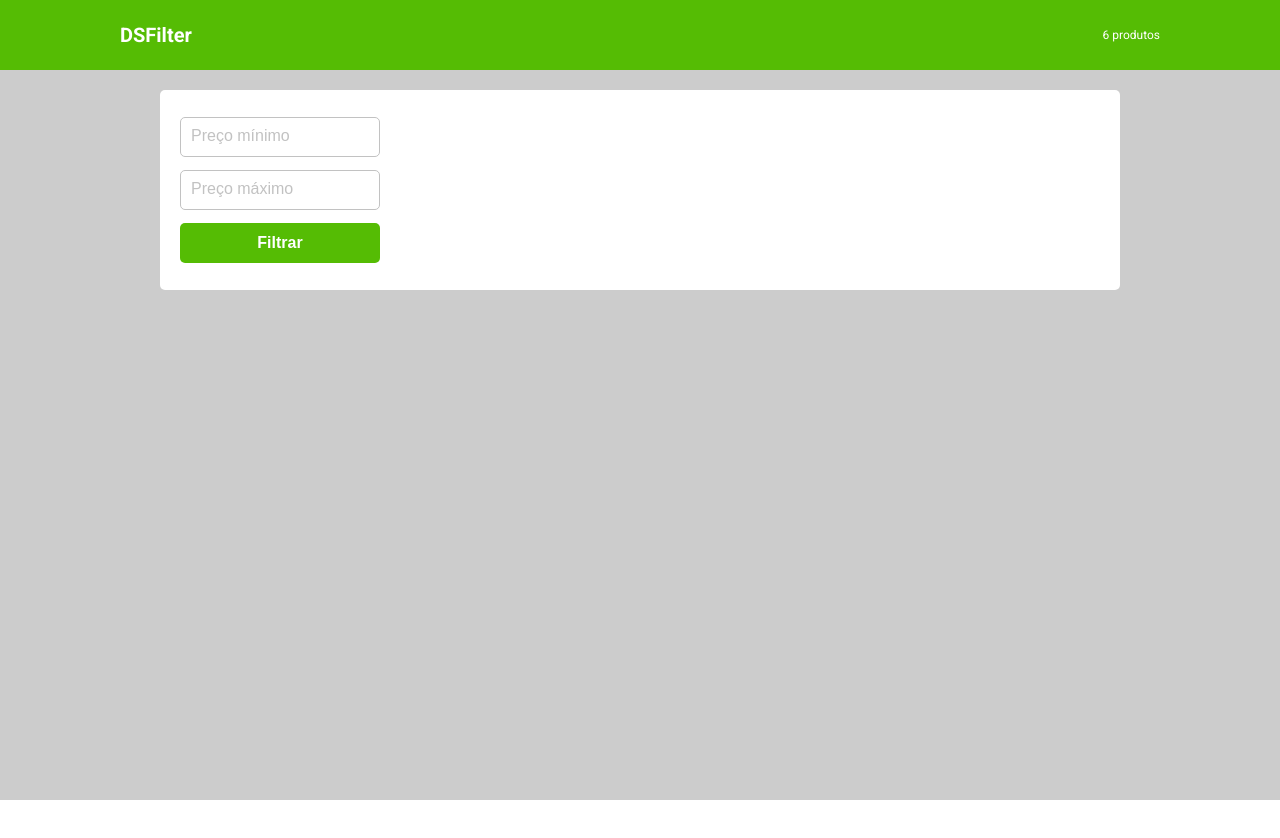
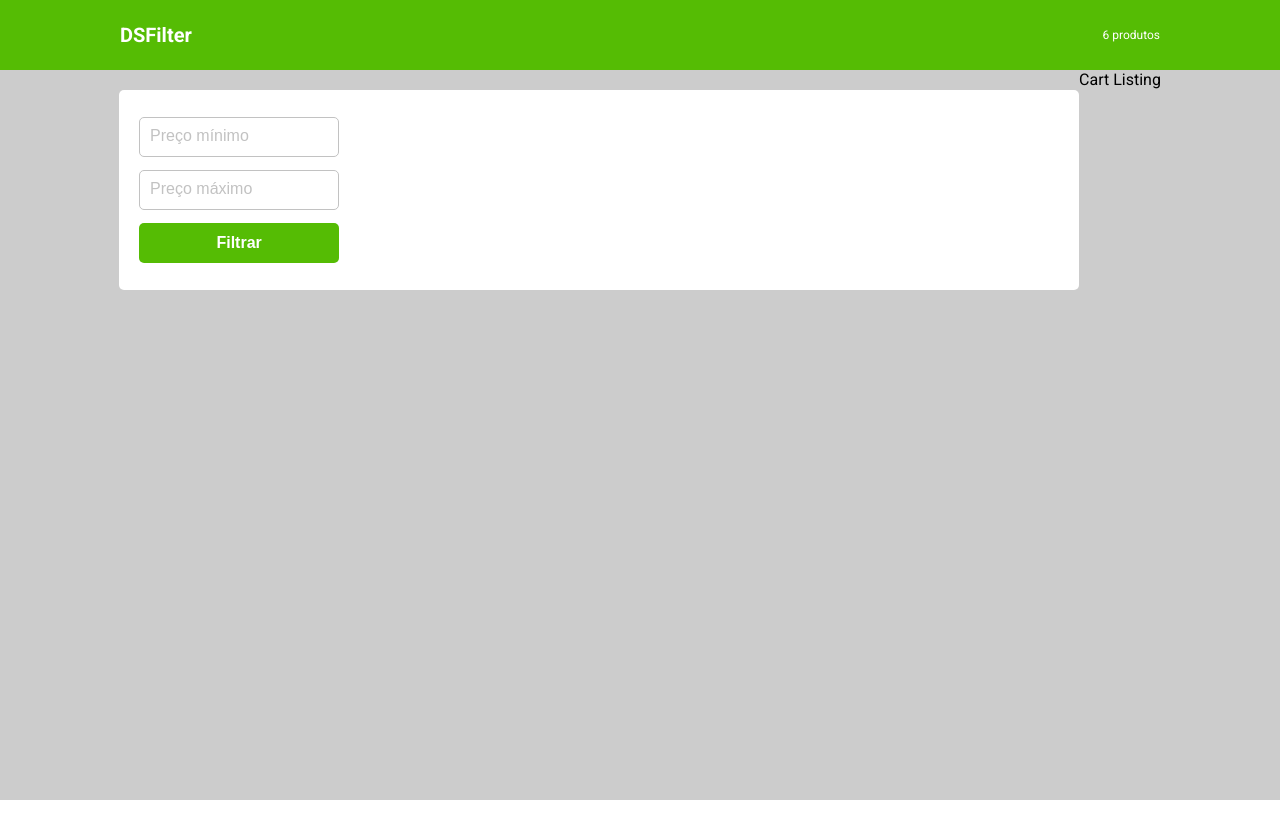
Before and after one commit to Achette/DSFilter, a React (Create React App) app: page / in a window 1280 px wide. Shown: the top 838 px of the page. Built offline with nearby package versions, Linux system fonts and the light colour scheme.

Commit message:
Atualiza importações

```diff
--- a/src/App.tsx
+++ b/src/App.tsx
@@ -1,6 +1,6 @@
 import './App.css';
-import { Header } from './components/Header';
-import { ListingBody } from './components/ListingBody';
+import { Header, ListingBody } from './components';
+
 
 function App() {
   return (
--- /dev/null
+++ b/src/components/CartListing/index.tsx
@@ -0,0 +1,10 @@
+
+
+export const CartListing = () => {
+
+    return (
+        <div>
+            Cart Listing
+        </div>
+    )
+}
--- a/src/components/ListingBody/index.tsx
+++ b/src/components/ListingBody/index.tsx
@@ -1,4 +1,5 @@
-import { CartFilter } from "../CartFilter"
+import { CartFilter } from '../CartFilter'
+import { CartListing } from '../CartListing'
 import './styles.css'
 
 
@@ -7,6 +8,7 @@ export const ListingBody = () => {
     return(
         <div className="listing-body-container">
             <CartFilter />
+            <CartListing />
         </div>
     )
 }
--- /dev/null
+++ b/src/components/index.ts
@@ -0,0 +1,4 @@
+export * from './CartFilter/index'
+export * from './CartListing/index'
+export * from './Header/index'
+export * from './ListingBody/index'
```
